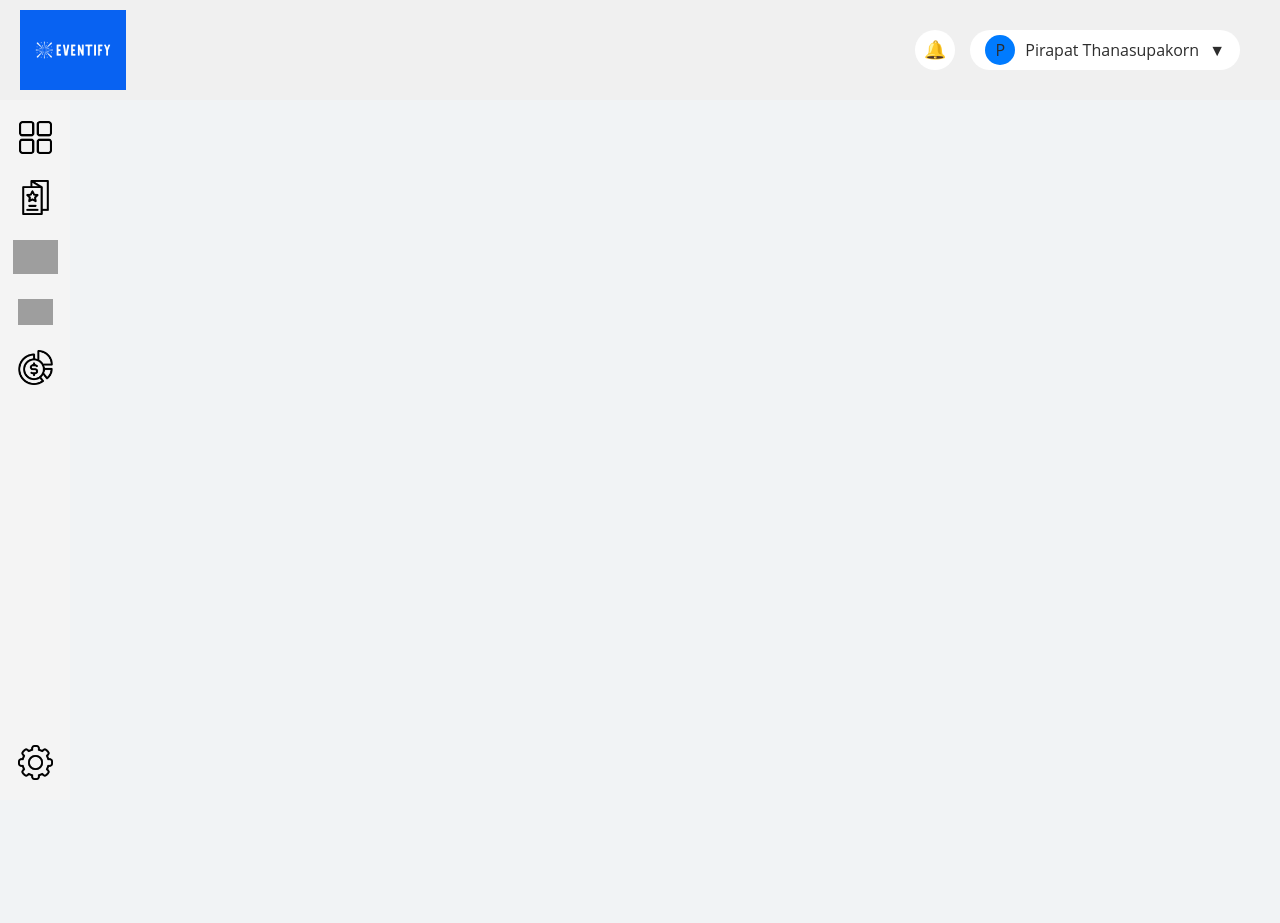
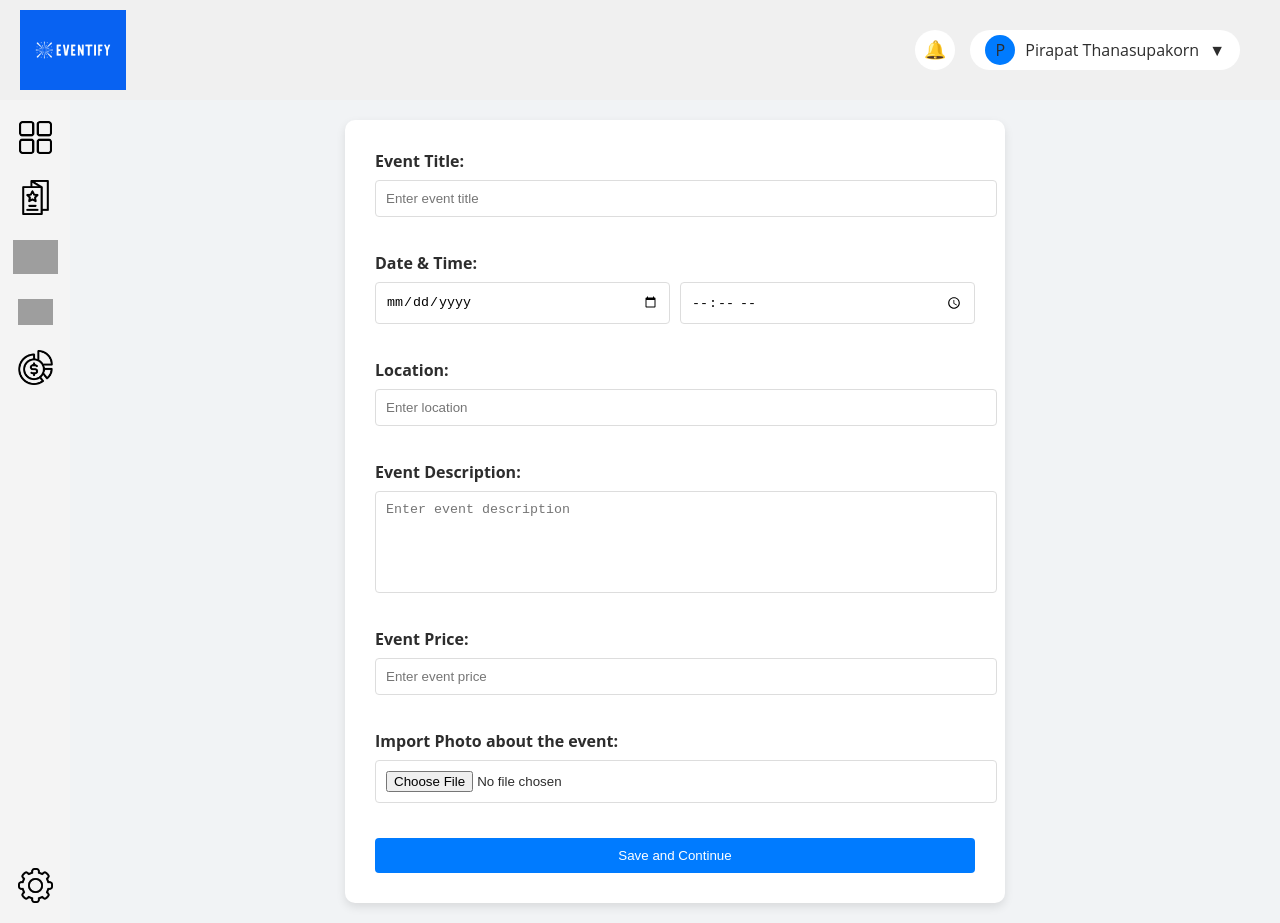
Before and after one commit to amjadkouayed/Eventara-frontend, a React (Vite) app: page /dashboard/create-event in a window 1280 px wide. Before the commit the page ends 800 px from the top, so only its background shows below. Built offline with nearby package versions, Linux system fonts and the light colour scheme; grey boxes are pictures that could not be loaded; a web font is replaced by a local one.

Commit message:
fix routing bug and organize file structure

```diff
--- a/src/App.jsx
+++ b/src/App.jsx
@@ -15,43 +15,31 @@ import Budgeting from "./pages/Budgeting";
 import GeneralSettings from "./pages/GeneralSettings";
 
 // Import Components
-import Header from "./components/Header";
-import Sidebar from "./components/SideBar";
+import DashboardLayout from "./pages/DashboardLayout";
 import "./styles/App.css";
 
 // Main App component
 const App = () => {
   return (
     <Router>
-      <div className="app-container">
-        <Header />
-        <div className="content-wrapper">
-          <Sidebar />
-          <div className="main-content">
-            <Routes>
-              {/* need to edit in the future */}
-              <Route path="/" element={<LandingPage />} />
-              <Route path="/login" element={<LoginPage />} />
-              <Route path="/signup" element={<RegisterPage />} />
+      <Routes>
 
-              <Route path="/event-board" element={<EventBoard />} />
-              <Route path="/create-event" element={<CreateEvent />} />
-              <Route path="/event-info" element={<EventInfo />} />
-              <Route
-                path="/invitation-flyers"
-                element={<InvitationFlyers />}
-              ></Route>
-              <Route path="/guestlist" element={<Guestlist />}></Route>
-              <Route path="/vendors" element={<Vendors />}></Route>
-              <Route path="/budgeting" element={<Budgeting />}></Route>
-              <Route
-                path="/general-settings"
-                element={<GeneralSettings />}
-              ></Route>
-            </Routes>
-          </div>
-        </div>
-      </div>
+        <Route path="/" element={<LandingPage />} />
+        <Route path="/login" element={<LoginPage />} />
+        <Route path="/signup" element={<RegisterPage />} />
+
+
+        <Route path="/dashboard/*" element={<DashboardLayout />}>
+          <Route path="event-board" element={<EventBoard />} />
+          <Route path="create-event" element={<CreateEvent />} />
+          <Route path="event-info" element={<EventInfo />} />
+          <Route path="invitation-flyers" element={<InvitationFlyers />} />
+          <Route path="guestlist" element={<Guestlist />} />
+          <Route path="vendors" element={<Vendors />} />
+          <Route path="budgeting" element={<Budgeting />} />
+          <Route path="general-settings" element={<GeneralSettings />} />
+        </Route>
+      </Routes>
     </Router>
   );
 };
--- a/src/components/Header.jsx
+++ b/src/components/dashboard/Header.jsx
@@ -1,6 +1,6 @@
 import React from "react";
-import logo from "../assets/images/eventify-logo.png"
-import "../styles/components/Header.css"; // Import the CSS file
+import logo from "../../assets/images/eventify-logo.png"
+import "../../styles/components/Header.css"; // Import the CSS file
 
 // Declaring Navbar and assign to a function
 const Header = () => {
--- a/src/components/SideBar.jsx
+++ b/src/components/dashboard/SideBar.jsx
@@ -1,35 +1,35 @@
 import React from "react";
 import {Link} from 'react-router-dom';
-import "../styles/components/Sidebar.css";
+import "../../styles/components/Sidebar.css";
 // Import Sidebar Icons
-import EventBoardIcon from '../assets/sidebar-icons/event-dashboard-icon.png'
-import EventInfoIcon from '../assets/sidebar-icons/event-info-icon.png'
-import InvitationFlyerIcon from '../assets/sidebar-icons/flyer-icon.png'
-import GuestlistIcon from '../assets/sidebar-icons/guest-icon.png'
-import VendorsIcon from '../assets/sidebar-icons/vendor-icon.png'
-import BudgetingIcon from '../assets/sidebar-icons/budgeting-icon.png'
-import GeneralSettingsIcon from '../assets/sidebar-icons/general-settings-icon.png'
+import EventBoardIcon from '../../assets/sidebar-icons/event-dashboard-icon.png'
+import EventInfoIcon from '../../assets/sidebar-icons/event-info-icon.png'
+import InvitationFlyerIcon from '../../assets/sidebar-icons/flyer-icon.png'
+import GuestlistIcon from '../../assets/sidebar-icons/guest-icon.png'
+import VendorsIcon from '../../assets/sidebar-icons/vendor-icon.png'
+import BudgetingIcon from '../../assets/sidebar-icons/budgeting-icon.png'
+import GeneralSettingsIcon from '../../assets/sidebar-icons/general-settings-icon.png'
 
 {/* var accepts property called isEventCreated */}
 const Sidebar = () => {
     return (
         <div className="sidebar">
-            <Link to="/">
+            <Link to="/dashboard/event-board">
                 <img src={EventBoardIcon} alt="Event Board" />
             </Link>
-            <Link to="/invitation-flyers">
+            <Link to="/dashboard/invitation-flyers">
                 <img src={InvitationFlyerIcon} alt="Invitation Flyer Icon" />
             </Link>
-            <Link to="/guestlist" className="guest-icon">
+            <Link to="/dashboard/guestlist" className="guest-icon">
                 <img src={GuestlistIcon} alt="Guestlist Icon" />
             </Link>
-            <Link to="/vendors">
+            <Link to="/dashboard/vendors">
                 <img src={VendorsIcon} alt="Vendors Icon" />
             </Link>
-            <Link to="/budgeting">
+            <Link to="/dashboard/budgeting">
                 <img src={BudgetingIcon} alt="Budgeting Icon" />
             </Link>
-            <Link to="/general-settings" className="general-settings">
+            <Link to="/dashboard/general-settings" className="general-settings">
                 <img src={GeneralSettingsIcon} alt="General Settings Icon" />
             </Link>
         </div>
--- a/src/pages/CreateEvent.jsx
+++ b/src/pages/CreateEvent.jsx
@@ -1,5 +1,5 @@
 import React from 'react';
-import EventForm from './EventForm';
+import EventForm from '../components/EventForm';
 import '../styles/pages/CreateEvent.css';
 
 const CreateEvent = () => {
--- /dev/null
+++ b/src/pages/DashboardLayout.jsx
@@ -0,0 +1,21 @@
+import { Outlet } from "react-router-dom";
+import Sidebar from "../components/dashboard/Sidebar";
+import Header from "../components/dashboard/Header";
+import "../styles/pages/DashboardLayout.css";
+
+
+const DashboardLayout = () => {
+  return (
+    <div className="app-container">
+      <Header />
+      <div className="content-wrapper">
+        <Sidebar />
+        <div className="main-content">
+          <Outlet /> {/* This renders the nested routes*/}
+        </div>
+      </div>
+    </div>
+  );
+};
+
+export default DashboardLayout;
--- a/src/pages/EventBoard.jsx
+++ b/src/pages/EventBoard.jsx
@@ -8,13 +8,13 @@ const EventBoard = () => {
     <div className="event-board-container">
     <div className='searchbar-and-create-event-button'>
         <SearchBar />
-        <Link to="/create-event" className="create-event-button">
+        <Link to="/dashboard/create-event" className="create-event-button">
             <span className="create-event-icon">+</span>
             <span className="create-event-text">Create an Event</span>
         </Link>
     </div>
       <p>You have currently no events created.</p>
-      <Link to="/create-event" className='start-here-link'>Start here →</Link>
+      <Link to="/dashboard/create-event" className='start-here-link'>Start here →</Link>
 
     </div>
   );
--- a/src/styles/App.css
+++ b/src/styles/App.css
@@ -3,19 +3,3 @@ body, html {
     height: 100%;
     font-family: 'Open Sans', sans-serif;
   }
-
-  .app-container {
-    display: flex;
-    flex-direction: column;
-    height: 100vh;
-  }
-
-  .content-wrapper {
-    display: flex;
-    flex: 1;
-  }
-
-  .main-content {
-    flex: 1;
-    padding: 20px;
-  }
--- /dev/null
+++ b/src/styles/pages/DashboardLayout.css
@@ -0,0 +1,15 @@
+.app-container {
+    display: flex;
+    flex-direction: column;
+    height: 100vh;
+  }
+
+.content-wrapper {
+    display: flex;
+    flex: 1;
+  }
+
+.main-content {
+    flex: 1;
+    padding: 20px;
+  }
```
Also changed, not shown: src/components/EventForm.jsx (renamed from src/pages/EventForm.jsx), src/routes/AppRoutes.jsx (deleted).
